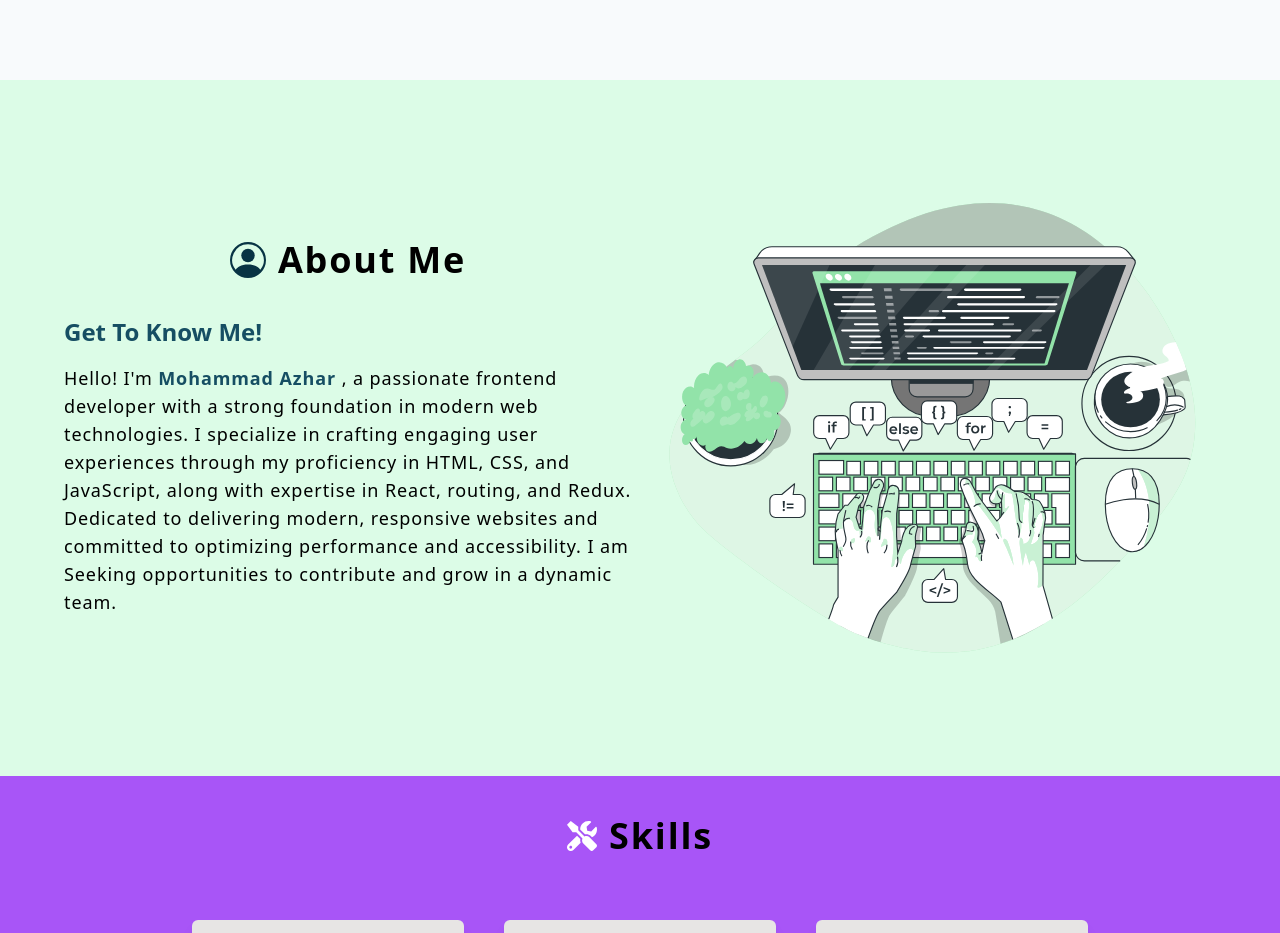
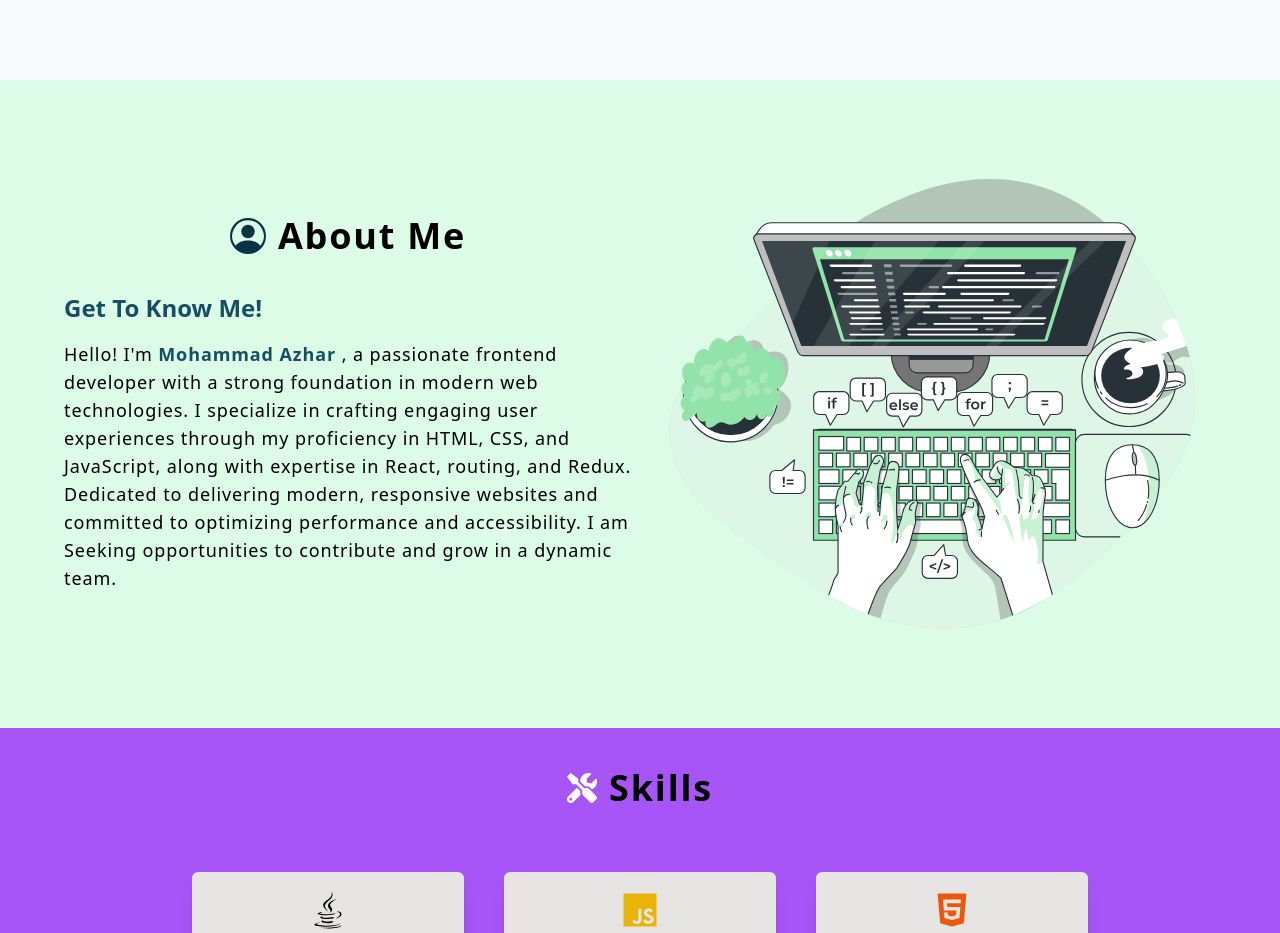
Before and after one commit to axhar-ibraheem/Azhar-Portfolio, a React (Vite) app: page / in a window 1280 px wide. Shown: the part 720-1653 px from the top of the page. Built offline with nearby package versions, Linux system fonts and the light colour scheme.

Commit message:
about section

```diff
--- a/src/components/About.jsx
+++ b/src/components/About.jsx
@@ -5,7 +5,7 @@ import {BsPersonCircle} from "react-icons/bs"
 const About = () => {
   return (
     <Wrapper id="about" classes="py-10 bg-green-100">
-      <div className="max-w-6xl w-11/12 mx-auto grid gap-4 lg:grid-cols-2 items-center relative h-3/4  rounded-3xl py-6">
+      <div className="max-w-6xl w-11/12 mx-auto grid gap-4 lg:grid-cols-2 items-center relative h-3/4  rounded-3xl ">
 
         <div>
           <SectionTitle classes="text-center mb-9" title="about me" icon = {<BsPersonCircle className="text-4xl text-cyan-950"/>} />
```
